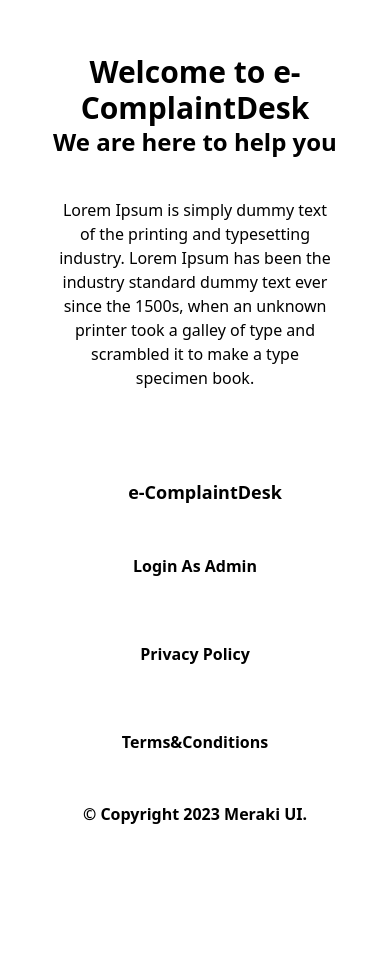
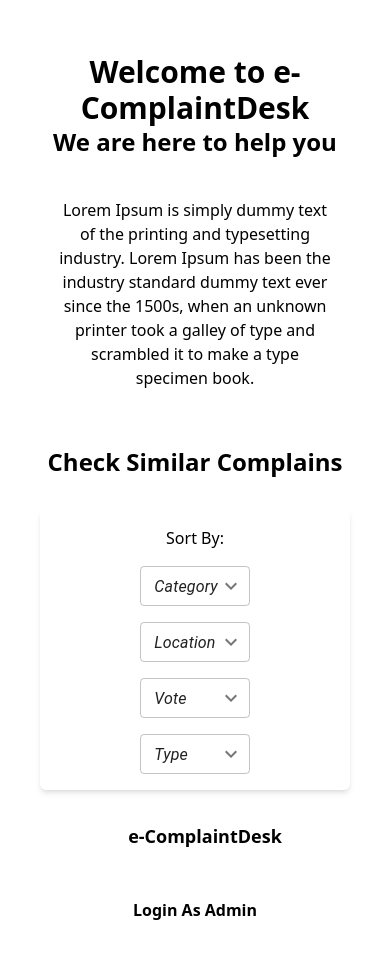
Before and after one commit to DcoderLLC/OCMS-BRC, a React (Vite) app in the folder client/: page / in a window 390 px wide. Shown: the part 114-1072 px from the top of the page. Before the commit the page ends 972 px from the top, so only its background shows below. Built offline with nearby package versions, Linux system fonts and the light colour scheme.

Commit message:
Responsive Filter bar Done

```diff
--- a/client/package.json
+++ b/client/package.json
@@ -12,6 +12,7 @@
   "dependencies": {
     "@emotion/react": "^11.11.4",
     "@emotion/styled": "^11.11.5",
+    "@mui/icons-material": "^5.15.18",
     "@mui/joy": "^5.0.0-beta.36",
     "@mui/material": "^5.15.18",
     "prop-types": "^15.8.1",
--- /dev/null
+++ b/client/src/Components/Home/Filter.jsx
@@ -0,0 +1,102 @@
+import React from "react";
+import { Box, MenuItem, FormControl, Select } from "@mui/material";
+import ExpandMoreIcon from "@mui/icons-material/ExpandMore";
+
+const Filter = () => {
+  const [category, setCategory] = React.useState("");
+  const [brand, setBrand] = React.useState("");
+  const [color, setColor] = React.useState("");
+  const [size, setSize] = React.useState("");
+
+  return (
+    <Box className="px-5 mx-5">
+      <div className="flex justify-center pb-8">
+        <h1 className="text-2xl font-semibold text-[#4F6F52]">
+          Check Similar Complains
+        </h1>
+      </div>
+      <div className="flex flex-col lg:flex-row justify-between items-center bg-[#739072] p-4 shadow-md rounded-md">
+        <div className="mb-4 lg:mb-0 lg:mr-4">
+          <h1>Sort By:</h1>
+        </div>
+        <div className="flex flex-col sm:flex-row sm:justify-between gap-4 sm:gap-8">
+          <FormControl
+            variant="outlined"
+            size="small"
+            className="min-w-[120px]"
+          >
+            <Select
+              value={category}
+              onChange={(e) => setCategory(e.target.value)}
+              displayEmpty
+              IconComponent={ExpandMoreIcon}
+            >
+              <MenuItem value="">
+                <em>Category</em>
+              </MenuItem>
+              <MenuItem value="1">Category 1</MenuItem>
+              <MenuItem value="2">Category 2</MenuItem>
+            </Select>
+          </FormControl>
+          <FormControl
+            variant="outlined"
+            size="small"
+            className="min-w-[120px]"
+          >
+            <Select
+              value={brand}
+              onChange={(e) => setBrand(e.target.value)}
+              displayEmpty
+              IconComponent={ExpandMoreIcon}
+            >
+              <MenuItem value="">
+                <em>Location</em>
+              </MenuItem>
+              <MenuItem value="a">Location A</MenuItem>
+              <MenuItem value="b">Location B</MenuItem>
+            </Select>
+          </FormControl>
+          <FormControl
+            variant="outlined"
+            size="small"
+            className="min-w-[120px]"
+          >
+            <Select
+              value={color}
+              onChange={(e) => setColor(e.target.value)}
+              displayEmpty
+              IconComponent={ExpandMoreIcon}
+            >
+              <MenuItem value="">
+                <em>Vote</em>
+              </MenuItem>
+              <MenuItem value="h">High</MenuItem>
+              <MenuItem value="l">Low</MenuItem>
+            </Select>
+          </FormControl>
+          <FormControl
+            variant="outlined"
+            size="small"
+            className="min-w-[120px]"
+          >
+            <Select
+              value={size}
+              onChange={(e) => setSize(e.target.value)}
+              displayEmpty
+              IconComponent={ExpandMoreIcon}
+            >
+              <MenuItem value="">
+                <em>Type</em>
+              </MenuItem>
+              <MenuItem value="e">Electricity</MenuItem>
+              <MenuItem value="c">Construction</MenuItem>
+              <MenuItem value="d">Dumping</MenuItem>
+            </Select>
+          </FormControl>
+        </div>
+      </div>
+    </Box>
+  );
+};
+
+export default Filter;
--- a/client/src/pages/Home.jsx
+++ b/client/src/pages/Home.jsx
@@ -1,11 +1,13 @@
 import {} from "react";
 import { Box } from "@mui/material";
 import HeroHome from "../Components/Home/HeroHome";
+import Filter from "../Components/Home/Filter";
 
 const Home = () => {
   return (
     <Box className="bg-[#B2A59B]">
       <HeroHome />
+      <Filter />
     </Box>
   );
 };
```
Also changed, not shown: 1 other file (tests, documents, lock files or other folders).
